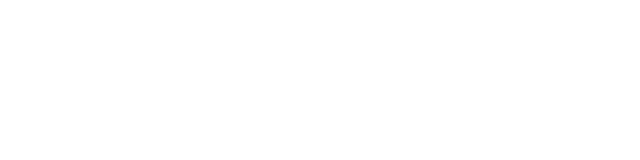
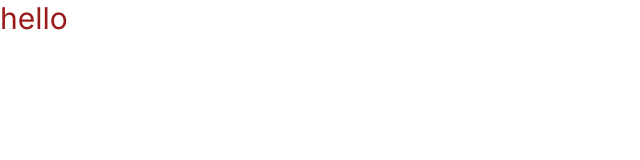
Before and after one commit to imanchamileva/SocialMediaApp, a React (Create React App) app in the folder app/client/: page / in a window 1280 px wide. Shown: the top 160 px of the page, without its empty margins (0-640 px from the left). Built offline with nearby package versions, Linux system fonts and the light colour scheme.

Commit message:
new font added

```diff
--- a/app/client/package.json
+++ b/app/client/package.json
@@ -37,5 +37,10 @@
       "last 1 firefox version",
       "last 1 safari version"
     ]
+  },
+  "devDependencies": {
+    "autoprefixer": "^10.4.13",
+    "postcss": "^8.4.18",
+    "tailwindcss": "^3.2.1"
   }
 }
--- /dev/null
+++ b/app/client/postcss.config.js
@@ -0,0 +1,6 @@
+module.exports = {
+  plugins: {
+    tailwindcss: {},
+    autoprefixer: {},
+  },
+}
--- a/app/client/src/App.js
+++ b/app/client/src/App.js
@@ -1,17 +1,12 @@
 import './App.css';
-import { Container, AppBar, Typography, Grow, Grid } from '@mui/material';
 
 
 function App() {
   return (
+    <div className="font-inter text-red-800 text-3xl">
+     <h1>hello</h1>
+    </div>
 
-    <Container maxwidth="lg">
-      <AppBar>
-        <Typography>
-
-        </Typography>
-      </AppBar>
-    </Container>
   );
 }
 
--- a/app/client/src/index.css
+++ b/app/client/src/index.css
@@ -1,13 +1,6 @@
-body {
-  margin: 0;
-  font-family: -apple-system, BlinkMacSystemFont, 'Segoe UI', 'Roboto', 'Oxygen',
-    'Ubuntu', 'Cantarell', 'Fira Sans', 'Droid Sans', 'Helvetica Neue',
-    sans-serif;
-  -webkit-font-smoothing: antialiased;
-  -moz-osx-font-smoothing: grayscale;
-}
+@import url('https://fonts.googleapis.com/css2?family=Inter:wght@400;600;700&display=swap');
 
-code {
-  font-family: source-code-pro, Menlo, Monaco, Consolas, 'Courier New',
-    monospace;
-}
+
+@tailwind base;
+@tailwind components;
+@tailwind utilities;
--- /dev/null
+++ b/app/client/tailwind.config.js
@@ -0,0 +1,14 @@
+/** @type {import('tailwindcss').Config} */
+module.exports = {
+  content: [
+    "./src/**/*.{js,jsx,ts,tsx}",
+  ],
+  theme: {
+    extend: {
+      fontFamily :{
+        'inter': ['Inter', 'sans-serif'],
+      },
+    },
+  },
+  plugins: [],
+}
```
Also changed, not shown: 1 other file (tests, documents, lock files or other folders).
